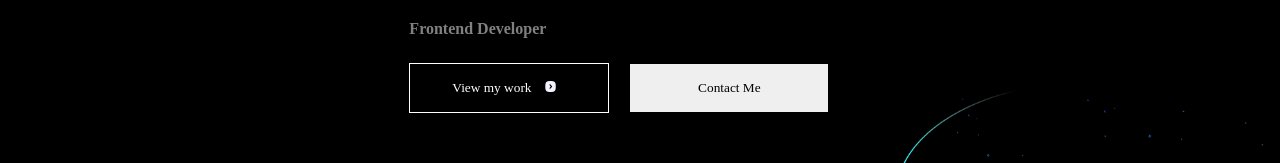
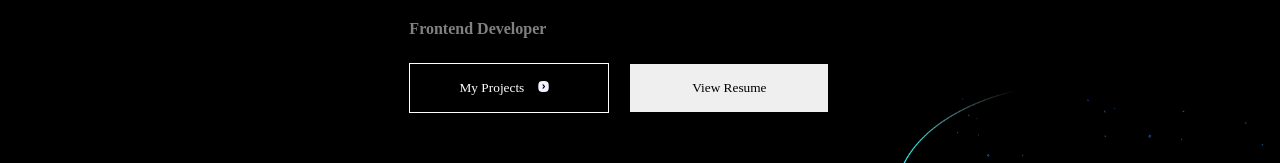
Before and after one commit to ileri-oluwa-kiiye/portfolio, a React (Create React App) app: page / in a window 1280 px wide. Shown: the part 384-547 px from the top of the page. Built offline with nearby package versions, Linux system fonts and the light colour scheme; the HTML template or start-up script is replaced by a standard one; a web font is replaced by a local one.

Commit message:
Added a link to my resume

```diff
--- a/src/components/hero.jsx
+++ b/src/components/hero.jsx
@@ -12,8 +12,8 @@ const Hero = () => {
                         <h1>Hi, I am <br/>Abolade Ilerioluwakiiye</h1>
                         <h4>Frontend Developer</h4>
                         <div className={styles.button}>
-                            <Link to="/projects" style={{color:'inherit', textDecoration: 'none'}}><button className={styles.first}>View my work <img src={view} alt="" /></button></Link>
-                            <Link to="/contact" style={{color:'inherit', textDecoration: 'none'}}><button>Contact Me</button></Link>
+                            <Link to="/projects" style={{color:'inherit', textDecoration: 'none'}}><button className={styles.first}>My Projects <img src={view} alt="" /></button></Link>
+                            <a href="https://drive.google.com/file/d/1nX47Sgwc6NYSMxWxUAWMM1U1F3EOr6JC/view?usp=drive_link" style={{color:'inherit', textDecoration: 'none'}}><button>View Resume</button></a>
                         </div>
                     </div>
                 </div>
```
